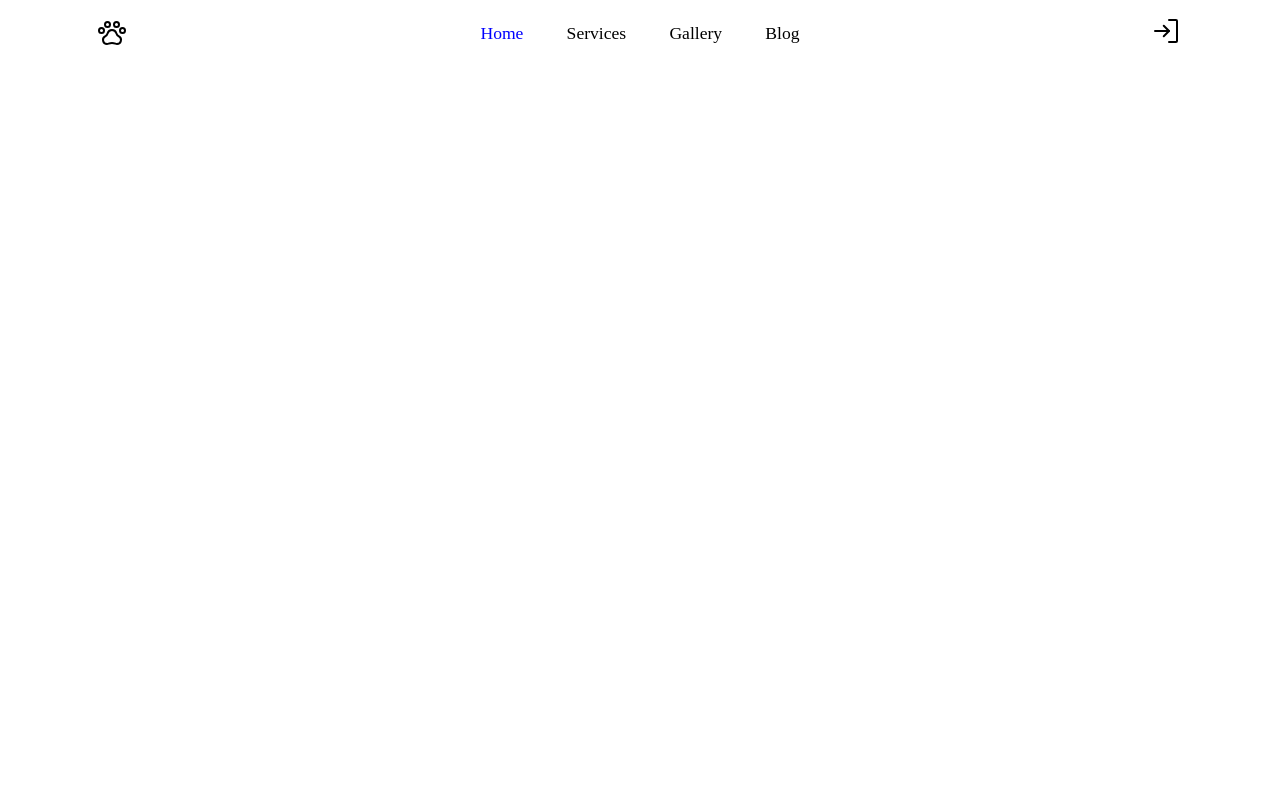
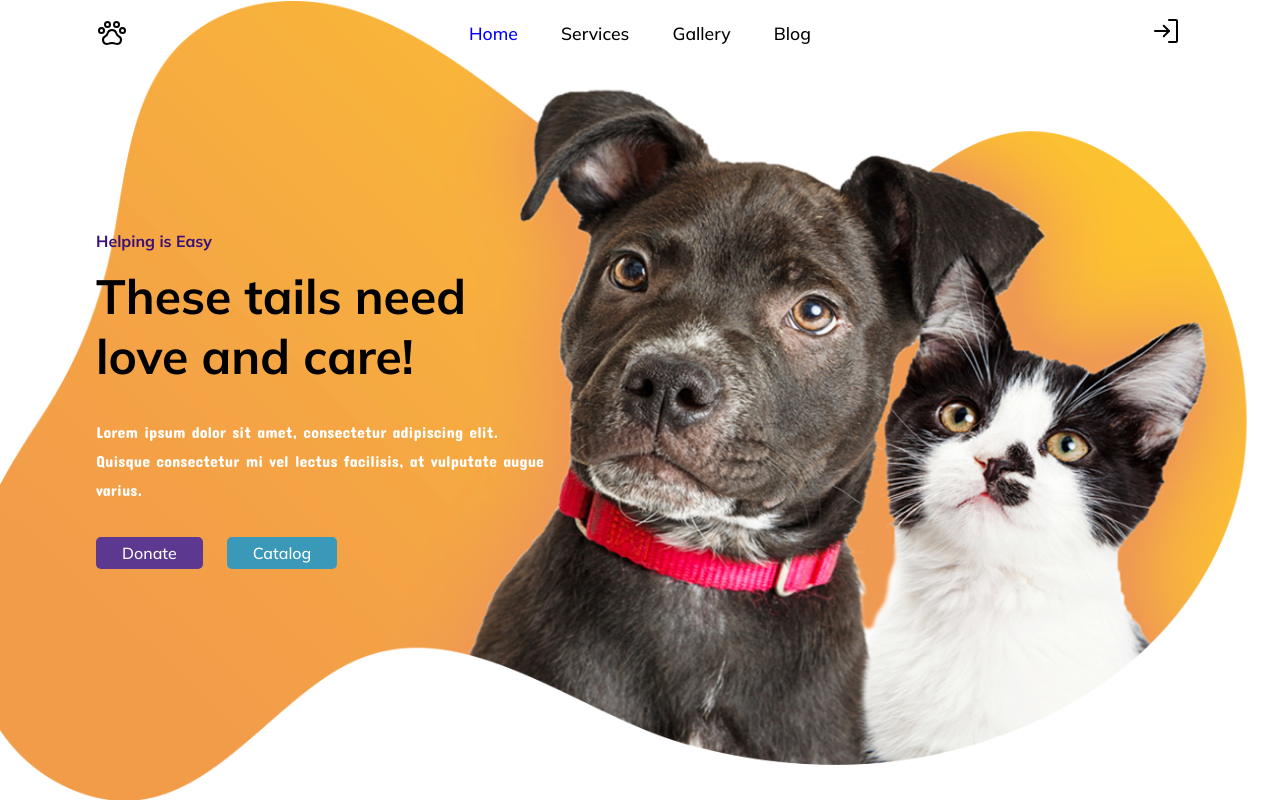
Before and after one commit to Alerrando/Associacao-Protetora, a Next.js app: page / in a window 1280 px wide. Built offline with nearby package versions, Linux system fonts and the light colour scheme.

Commit message:
add main to site

```diff
--- /dev/null
+++ b/src/app/(home)/Main/index.tsx
@@ -0,0 +1,27 @@
+/* eslint-disable @next/next/no-img-element */
+import './style.scss'
+
+export default function Main() {
+  return (
+    <main>
+      <img src="Dog-cat-BG.png" alt="imagem-background-main-dog-and-cat" className='main-img' />
+      <div className="main-container">
+        <div className="main-text">
+          <p>Helping is Easy</p>
+          <h1>These tails need love and care!</h1>
+        </div>
+
+        <span className="info-main-span">
+          Lorem ipsum dolor sit amet, consectetur adipiscing elit. Quisque
+          consectetur mi vel lectus facilisis, at vulputate augue varius.
+        </span>
+
+        <div className="main-buttons">
+          <button className="btn donate">Donate</button>
+
+          <button className="btn catalog">Catalog</button>
+        </div>
+      </div>
+    </main>
+  );
+}
--- /dev/null
+++ b/src/app/(home)/Main/style.scss
@@ -0,0 +1,74 @@
+main {
+    display: flex;
+    height: 100vh;
+    width: 100%;
+
+    .main-img{
+      height: 100%;
+      position: absolute;
+      width: 100%;
+    }
+
+    .main-container {
+      align-items: start;
+      display: flex;
+      flex-direction: column;
+      gap: 2rem;
+      height: 100%;
+      font-family: 'Mulish', sans-serif;
+      justify-content: center;
+      margin-left: 6rem;
+      width: 35%;
+      z-index: 999;
+
+      .main-text {
+        display: flex;
+        flex-direction: column;
+        gap: 15px;
+
+        p {
+          color: #3a1078;
+          font-weight: 700;
+        }
+
+        h1 {
+          font-size: 3rem;
+          font-weight: 700;
+        }
+      }
+
+      .info-main-span {
+        color: white;
+        font-family: 'Concert One', Courier, monospace;
+        line-height: 1.8rem;
+      }
+
+      .main-buttons {
+        align-items: center;
+        display: flex;
+        flex-direction: row;
+        gap: 1.5rem;
+
+        .btn {
+          border: none;
+          border-radius: 5px;
+          cursor: pointer;
+          color: white;
+          font-size: 1rem;
+          height: 2rem;
+          display: flex;
+          padding: 0 26px;
+          place-items: center;
+          outline: none;
+        }
+
+        .donate {
+          background-color: #5d3891;
+        }
+
+        .catalog {
+          background-color: #3a98b9;
+        }
+      }
+    }
+  }
--- a/src/app/global.scss
+++ b/src/app/global.scss
@@ -1,5 +1,8 @@
+@import url('https://fonts.googleapis.com/css2?family=Mulish:ital,wght@0,300;0,500;0,600;0,700;0,800;1,300&family=Concert+One&family=Sora:wght@400;600;700&display=swap');
+
 *{
     box-sizing: border-box;
+    font-family: 'Mulish', sans-serif;
     margin: 0;
     padding: 0;
 }
--- a/src/app/page.tsx
+++ b/src/app/page.tsx
@@ -1,5 +1,6 @@
 import { Inter } from 'next/font/google'
 import Header from './(home)/Header'
+import Main from './(home)/Main'
 
 const inter = Inter({ subsets: ['latin'] })
 
@@ -7,6 +8,7 @@ export default function Home() {
   return (
     <>
       <Header />
+      <Main />
     </>
   )
 }
```
Also changed, not shown: public/Dog-cat-BG.png (added), src/app/(home)/Header/index.tsx (renamed from src/app/(home)/Header.tsx), src/app/(home)/Header/style.scss (renamed from src/app/(home)/style.scss).
